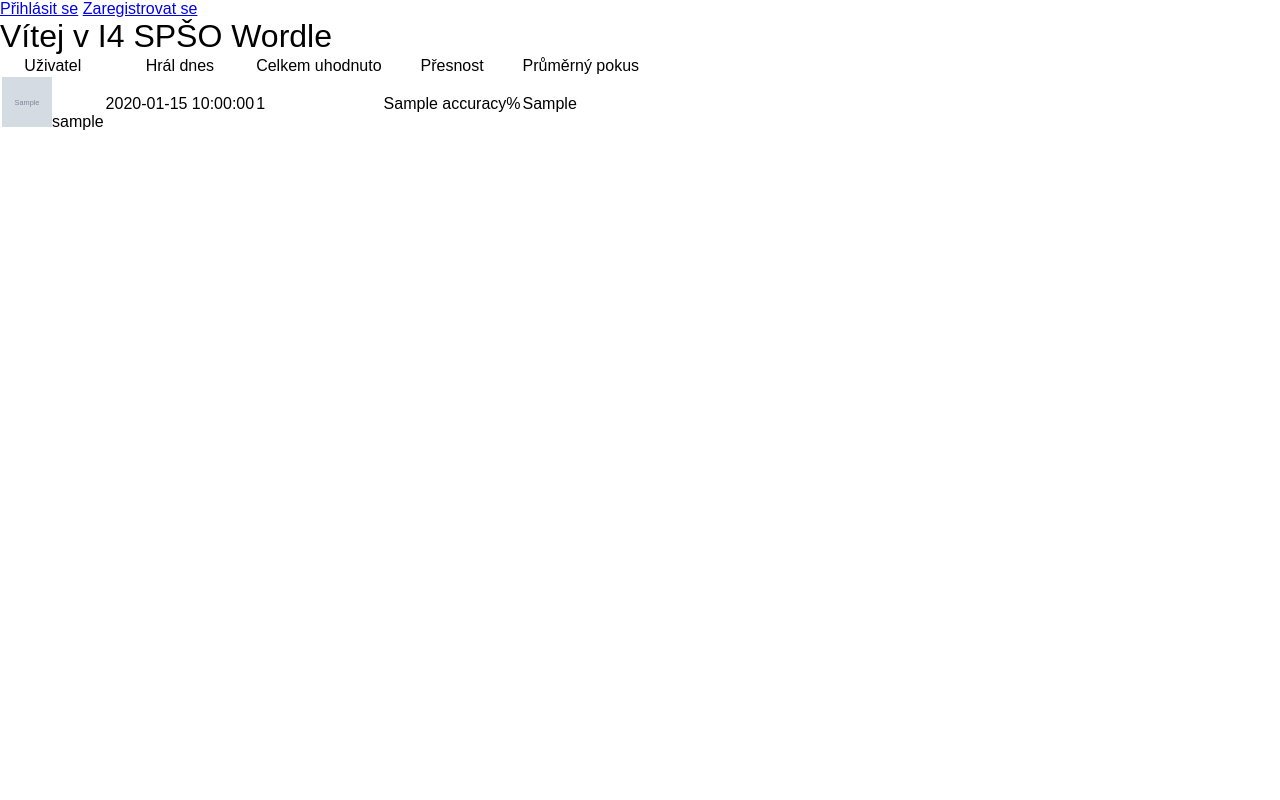
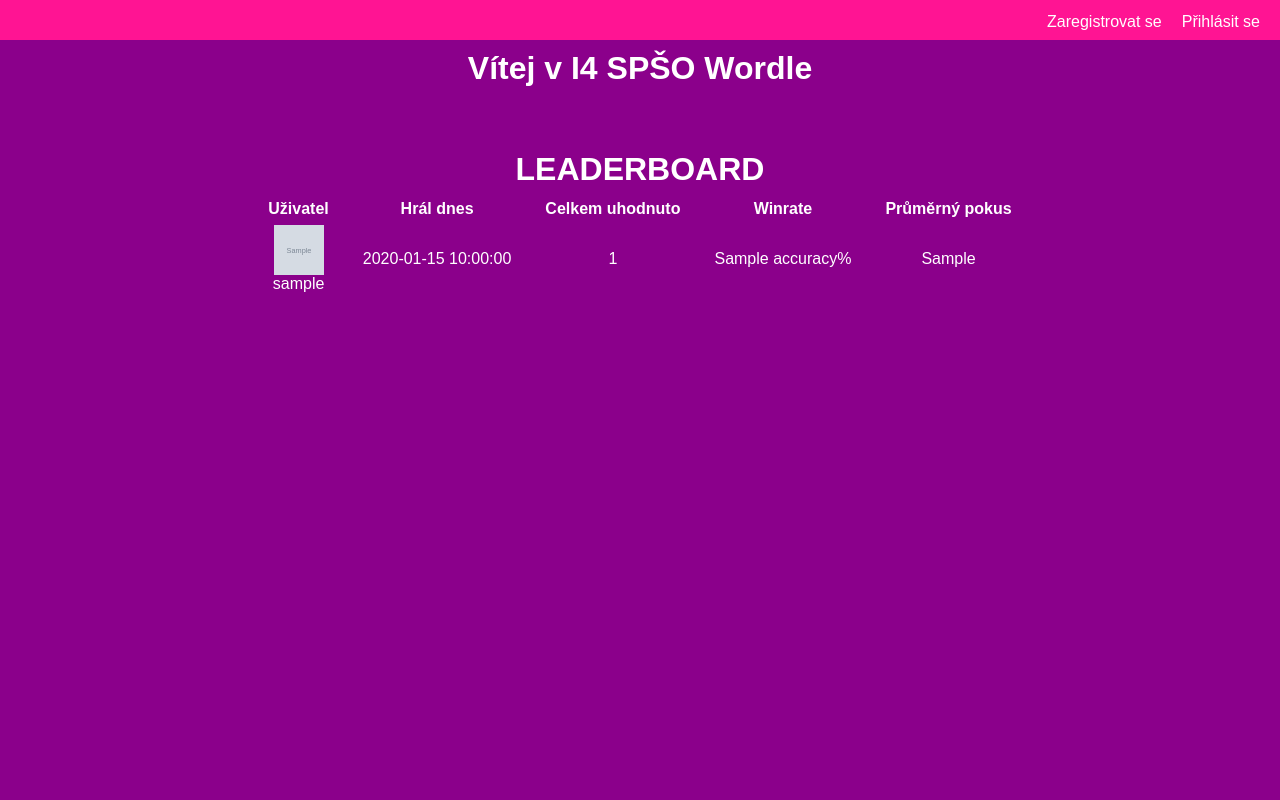
Before and after one commit to DanielJirik/wordle, a Symfony app: template templates/main.html.twig in a window 1280 px wide. Run offline with Twig, Linux system fonts and the light colour scheme; the template is opened without the code that fills it: most values are stand-ins (such as "Sample title", 1, 10 or a date in 2020); grey boxes marked "Sample" are stand-in pictures; some libraries are stand-ins or nearby versions.

Commit message:
css cigan

```diff
--- a/public/css/main.css
+++ b/public/css/main.css
@@ -12,7 +12,9 @@
 }
 
 html{
-    background-color: var(--color-white);
+    background-color: darkmagenta;
+    font-family: Verdana;
+    color: white;
 }
 
 .closeTopRight{
@@ -26,6 +28,8 @@ html{
     top: 10px;
     left: 50%;
     transform: translateX(-50%);
+    z-index: 9999;
+    color: black;
 }
 .popup{
     background-color: var(--color-white);
@@ -40,7 +44,6 @@ html{
     margin-bottom: 1em;
     border-radius: 1em;
     position: relative;
-    z-index: 100;
 }
 .popup > div, .popup > svg:not(.close) {
     flex-shrink: 0;
--- /dev/null
+++ b/public/css/profile.css
@@ -0,0 +1,58 @@
+nav{
+    height: 5%;
+    background-color: deeppink;
+    padding: 13px 10px;
+}
+
+nav a{
+    float: right;
+    text-align: center;
+    margin: 0 10px;
+    text-decoration: none;
+    color: white;
+}
+
+#username{
+    font-weight: 1000;
+}
+
+h1{
+    text-align: center;
+    margin  : 10px;
+    font-weight: 700;
+}
+
+p{
+    text-align: center;
+}
+
+a{
+    text-decoration: none;
+    color: darkorange;
+}
+
+/*table*/
+.leaderboard{
+    width: 75%;
+    height: 75%;
+    margin: 4em auto auto auto;
+}
+
+table{
+    margin: auto auto;
+    text-align: center;
+    vertical-align: middle;
+}
+
+td{
+    padding: .3em 0;
+}
+
+th{
+    font-weight: 700;
+    padding: 0 2em;
+}
+
+tr{
+    margin: 1em 0;
+}
--- a/src/Controller/WordleController.php
+++ b/src/Controller/WordleController.php
@@ -16,7 +16,7 @@ class WordleController extends AbstractController
         $word = $wordleAnswer->getWordle()->getWord();
         $userWordleAnswer = $wordleService->getUserWordleAnswer($wordleAnswer, $this->getUser());
 
-        if (isset($_GET['user']) && $userWordleAnswer->getStatus() == 'win') {
+        if (isset($_GET['user']) && $userWordleAnswer->getStatus() != 'playing') {
             $user = $this->entityManager->find(User::class, $_GET['user']);
             if ($user == null) {
                 return $this->flashRedirect('error', 'Uzivatel nenalezen.', 'wordle');
--- a/templates/login.html.twig
+++ b/templates/login.html.twig
@@ -1,4 +1,8 @@
 {% extends 'base.html.twig' %}
+
+{% block stylesheets %}
+    <link rel="stylesheet" href="css/register.css">
+{% endblock %}
 
 {% block title %}Log in!{% endblock %}
 
--- a/templates/main.html.twig
+++ b/templates/main.html.twig
@@ -1,10 +1,14 @@
 {% extends "base.html.twig" %}
+
+{% block stylesheets %}
+    <link rel="stylesheet" href="css/profile.css">
+{% endblock %}
 
 {% block nav %}
     <nav>
         <span>
             {% if app.user %}
-                Přihlášen jako: {{ app.user.username }};
+                Přihlášen jako: <span id="username">{{ app.user.username }}</span>
                 <a href="{{ path('app_logout') }}">Odhlásit se</a>
                 <a href="{{ path('settings') }}">{% include 'svg/settings.html.twig' %}</a>
             {% else %}
@@ -17,7 +21,7 @@
 
 {% block body %}
     <h1>Vítej v I4 SPŠO Wordle</h1>
-    <p>
+    <p id="status">
         {% if app.user %}
             {% if userWordleAnswer.status == 'win' %}
                 Dnešní slovo už jsi zvládl.
@@ -30,23 +34,24 @@
         {% endif %}
     </p>
     <div class="leaderboard">
+        <h1>LEADERBOARD</h1>
         <table>
             <thead>
                 <tr>
                     <th>Uživatel</th>
                     <th>Hrál dnes</th>
                     <th>Celkem uhodnuto</th>
-                    <th>Přesnost</th>
+                    <th>Winrate</th>
                     <th>Průměrný pokus</th>
                 </tr>
             </thead>
             <tbody>
                 {% for player in leaderboard %}
                     <tr>
-                        <td><img src="{{ asset('uploads/' ~ player.avatar)}}" width="50" height="50">{{ player.username }}</td>
+                        <td><img src="{{ asset('uploads/' ~ player.avatar)}}" width="50" height="50"><br>{{ player.username }}</br></td>
                         <td>
                             {{ player.playedToday }}
-                            {% if userWordleAnswer and player.playedToday == 'win' and userWordleAnswer.status == 'win' %} <a href="{{ path('wordle', {'user': player.id}) }}">{% include 'svg/eye.html.twig' %}</a>{% endif %}
+                            {% if userWordleAnswer and player.playedToday != '—' and userWordleAnswer.status != 'playing' %} <a href="{{ path('wordle', {'user': player.id}) }}">{% include 'svg/eye.html.twig' %}</a>{% endif %}
                         </td>
                         <td>{{ player.totalGuessed }}</td>
                         <td>{{ player.accuracy }}%</td>
--- a/templates/register.html.twig
+++ b/templates/register.html.twig
@@ -1,4 +1,8 @@
 {% extends 'base.html.twig' %}
+
+{% block stylesheets %}
+    <link rel="stylesheet" href="css/register.css">
+{% endblock %}
 
 {% block title %}Register{% endblock %}
 
```
Also changed, not shown: public/css/register.css (added, +30 -0 lines), public/css/wordle.css (+74 -20 lines), templates/wordle.html.twig (+5 -3 lines), public/media/SPSO-nobr.png (added), public/media/SPSSO.png (added), public/media/Stark_0.jpg (added), public/media/realita.png (added), public/uploads/6811237b2bfe8.png (added), 4 other files.
